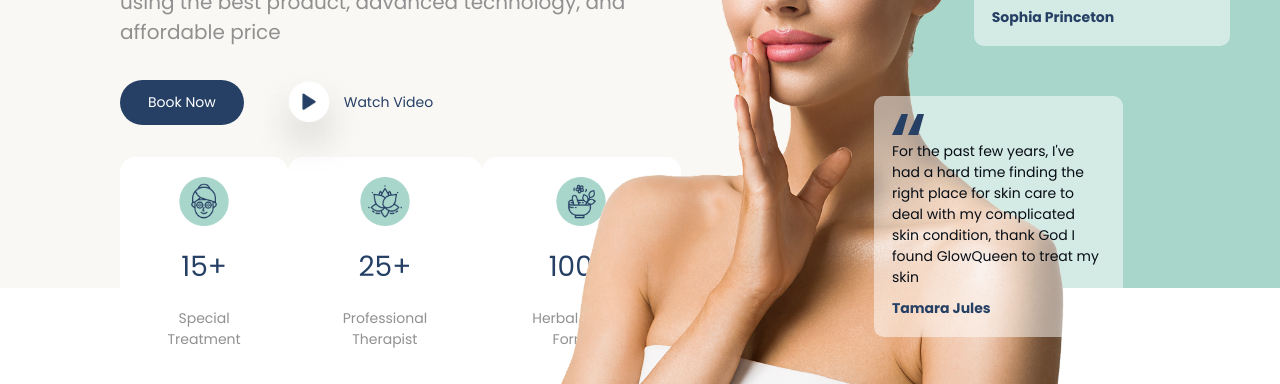
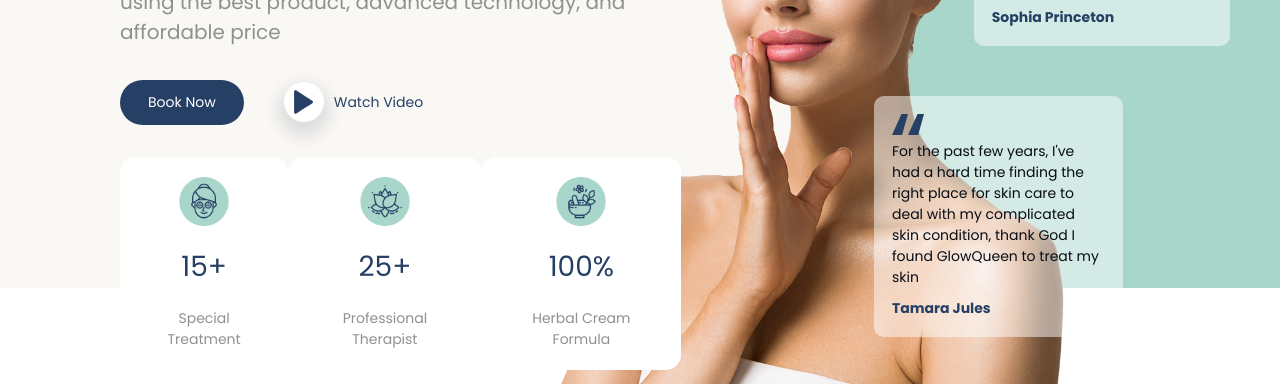
Before and after one commit to JuanAntonioPR/Entregable1, a website built with Vite: page index.html in a window 1280 px wide. Shown: the part 416-800 px from the top of the page. Built offline with nearby package versions, Linux system fonts and the light colour scheme.

Commit message:
Arreglados los .hover por el z-index del background-image y otros pequeños fallos

```diff
--- a/index.html
+++ b/index.html
@@ -41,7 +41,9 @@
           <div class="button__nav">
             <a href="#" class="button">Book Now</a>
             <div class="button__nav--with-icon">
-              <img src="./img/ico-play.png" alt="icono play">
+              <div class="circle-box">
+                <img src="./img/ico-play.svg" alt="icono play">
+              </div>
               <a href="#">Watch Video</a>
             </div>
           </div>
--- a/sass/layout/_header.scss
+++ b/sass/layout/_header.scss
@@ -11,6 +11,10 @@
         display: flex;
         gap: 40px;
         align-items: center;
+
+        img:hover {
+            cursor: pointer;
+        }
 
         li {
             list-style: none;
@@ -26,6 +30,8 @@
             &:last-of-type {
                 margin-right: -30px;
             }
+
+
         }
     }
 
--- a/sass/style.scss
+++ b/sass/style.scss
@@ -49,13 +49,26 @@ body {
                         gap: 10px;
                         align-items: center;
 
-                        img {
-                            width: 50px;
-                            scale: 2.5;
-                            translate: 0px 20px;
-                            height: auto;
-                            margin: 0;
-                            padding: 0;
+                        .circle-box {
+                            background-color: white;
+                            height: 40px;
+                            width: 40px;
+                            display: flex;
+                            justify-content: center;
+                            border-radius: 50%;
+                            box-shadow: 0px 8px 15px 6px rgb(221, 221, 221);
+
+                            img {
+                                width: 3cap;
+                                height: auto;
+                                margin: 0;
+                                padding: 0;
+                                cursor: pointer;
+                            }
+                        }
+
+                        a:hover {
+                            color: ab.$color-azul-texto-hover;
                         }
                     }
                 }
@@ -130,6 +143,7 @@ body {
     background-repeat: no-repeat;
     background-size: 75%;
     background-position: 90% 100%;
+    z-index: -2
   }
 
   .background-color1 {
@@ -139,7 +153,7 @@ body {
     width: 35%;
     height: 88%;
     background-color: ab.$color-fondo;
-    z-index: -1;
+    z-index: -3;
   }
 
   .background-color2 {
@@ -149,5 +163,5 @@ body {
     width: 65%;
     height: 88%;
     background-color: ab.$color-fondo-secundario;
-    z-index: -1;
+    z-index: -3;
   }
```
Also changed, not shown: img/ico-play.svg (added).
